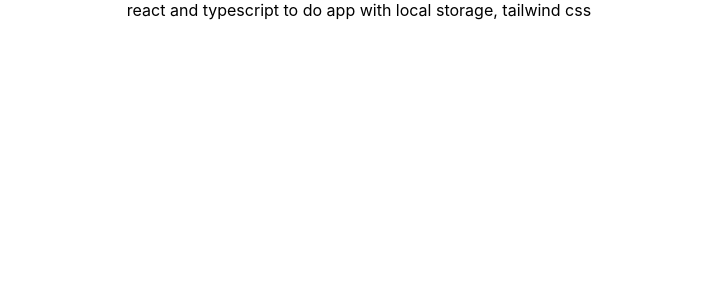
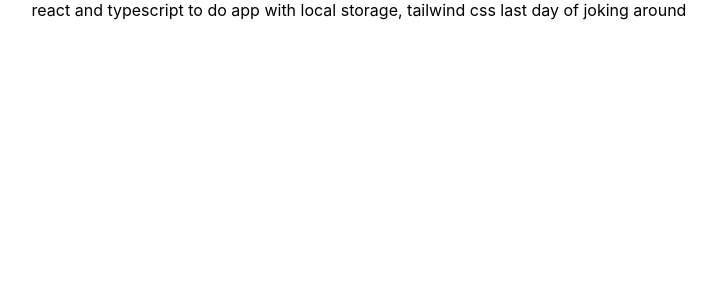
Before and after one commit to khaykay/schedula, a React (Create React App) app: page / in a window 1280 px wide. Shown: the top 300 px of the page, without its empty margins (281-998 px from the left). Built offline with nearby package versions, Linux system fonts and the light colour scheme.

Commit message:
initial commit

```diff
--- a/src/App.js
+++ b/src/App.js
@@ -4,7 +4,8 @@
 function App() {
   return (
     <div className="App">
-      react and typescript to do app with local storage, tailwind css
+      react and typescript to do app with local storage, tailwind css last day
+      of joking around
     </div>
   );
 }
```
